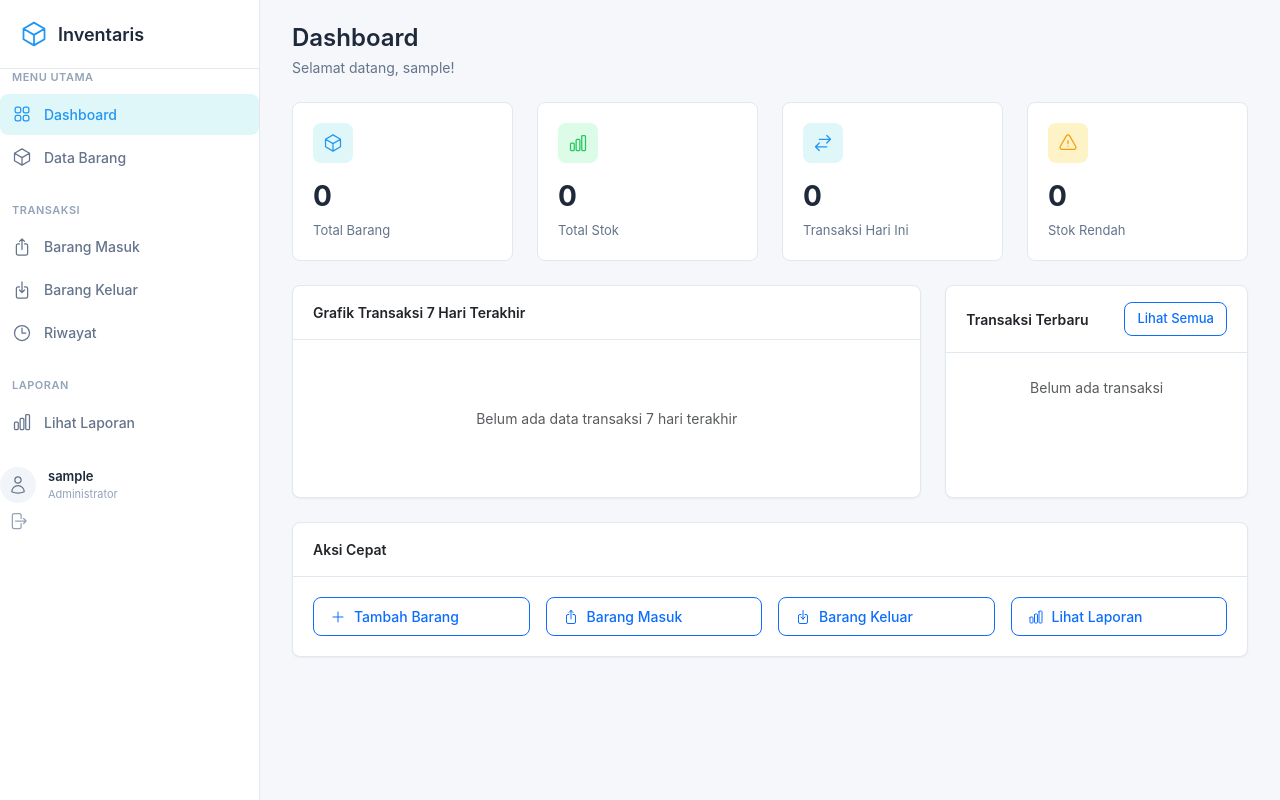
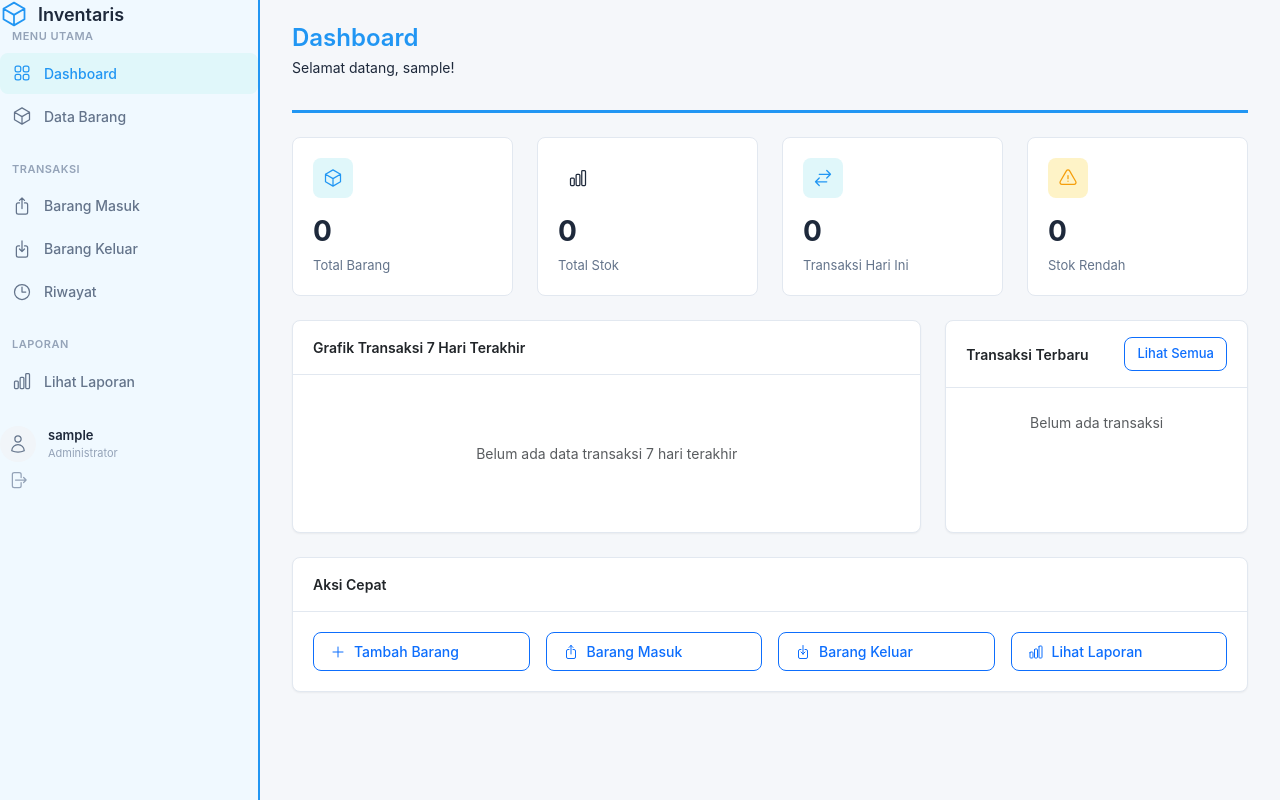
Before and after one commit to kurniawatiayupatra3112-tech/ukk-ayu, a PHP site: page /app/dashboard.php in a window 1280 px wide. Run offline with PHP 8.4, Linux system fonts and the light colour scheme; the visitor is signed in with stand-in values (Sample User, id 1); data that the repository does not hold is empty; some libraries are stand-ins or nearby versions.

Commit message:
Complete dashboard blue/pink theme with sidebar and header styling

```diff
--- a/app/assets/css/style.css
+++ b/app/assets/css/style.css
@@ -67,8 +67,8 @@ body {
 ======================================== */
 .sidebar {
     width: var(--sidebar-width);
-    background: var(--bg-sidebar);
-    border-right: 1px solid var(--border-color);
+    background: #f0f9ff !important;
+    border-right: 2px solid #2196f3 !important;
     display: flex;
     flex-direction: column;
     position: fixed;
@@ -76,6 +76,7 @@ body {
     left: 0;
     height: 100vh;
     z-index: 100;
+}
 }
 
 .sidebar-header {
@@ -232,13 +233,16 @@ body {
 ======================================== */
 .page-header {
     margin-bottom: 24px;
+    padding-bottom: 16px;
+    border-bottom: 3px solid #2196f3 !important;
 }
 
 .page-header h1 {
     font-size: 24px;
     font-weight: 600;
-    color: var(--text-primary);
+    color: #2196f3 !important;
     margin-bottom: 4px;
+}
 }
 
 .page-header p {
@@ -291,8 +295,9 @@ body {
 }
 
 .stat-card .stat-icon.primary {
-    background: var(--primary-light);
-    color: var(--primary);
+    background: #e0f7fa !important;
+    color: #2196f3 !important;
+}
 }
 
 .stat-card .stat-icon.success {
```
